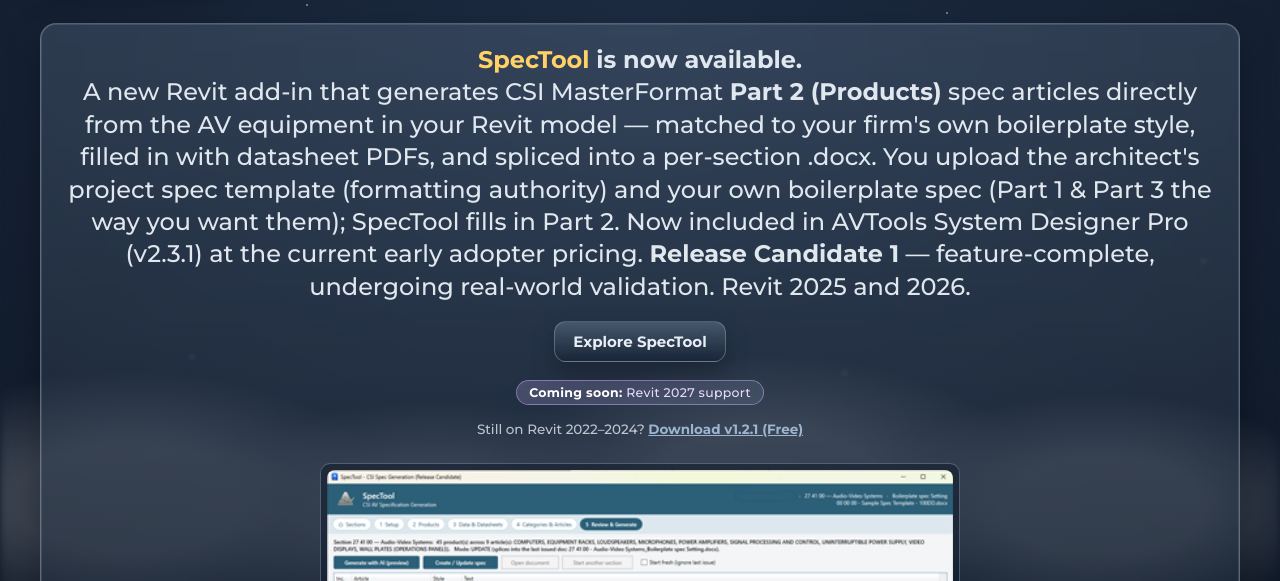
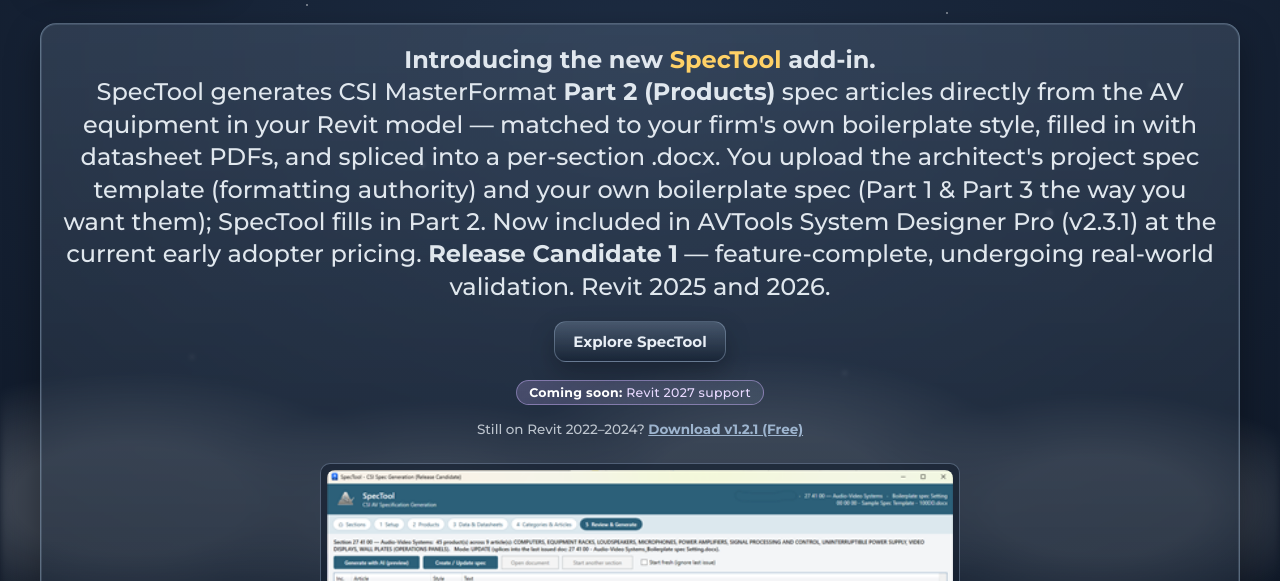
Before and after one commit to jnkdad/bim-acoustics-site, a plain HTML site: page index.html in a window 1280 px wide. Shown: the part 219-800 px from the top of the page. Drawn offline with Linux system fonts and the light colour scheme.

Commit message:
Home banner: 'Introducing' framing (SpecTool wasn't announced/expected)

```diff
--- a/index.html
+++ b/index.html
@@ -185,8 +185,8 @@
 
       <div class="announce">
         <div class="announce-text">
-          <b><span style="color:#ffd166;">SpecTool</span> is now available.</b><br>
-          A new Revit add-in that generates CSI MasterFormat <b>Part 2 (Products)</b> spec articles directly from the AV equipment in your Revit model &mdash; matched to your firm's own boilerplate style, filled in with datasheet PDFs, and spliced into a per-section .docx. You upload the architect's project spec template (formatting authority) and your own boilerplate spec (Part 1 &amp; Part 3 the way you want them); SpecTool fills in Part 2. Now included in AVTools System Designer Pro (v2.3.1) at the current early adopter pricing. <b>Release Candidate 1</b> &mdash; feature-complete, undergoing real-world validation. Revit 2025 and 2026.
+          <b>Introducing the new <span style="color:#ffd166;">SpecTool</span> add-in.</b><br>
+          SpecTool generates CSI MasterFormat <b>Part 2 (Products)</b> spec articles directly from the AV equipment in your Revit model &mdash; matched to your firm's own boilerplate style, filled in with datasheet PDFs, and spliced into a per-section .docx. You upload the architect's project spec template (formatting authority) and your own boilerplate spec (Part 1 &amp; Part 3 the way you want them); SpecTool fills in Part 2. Now included in AVTools System Designer Pro (v2.3.1) at the current early adopter pricing. <b>Release Candidate 1</b> &mdash; feature-complete, undergoing real-world validation. Revit 2025 and 2026.
         </div>
         <a class="btn announce-cta primary" href="/products.html">Explore SpecTool</a>
         <div class="announce-teaser">
```
